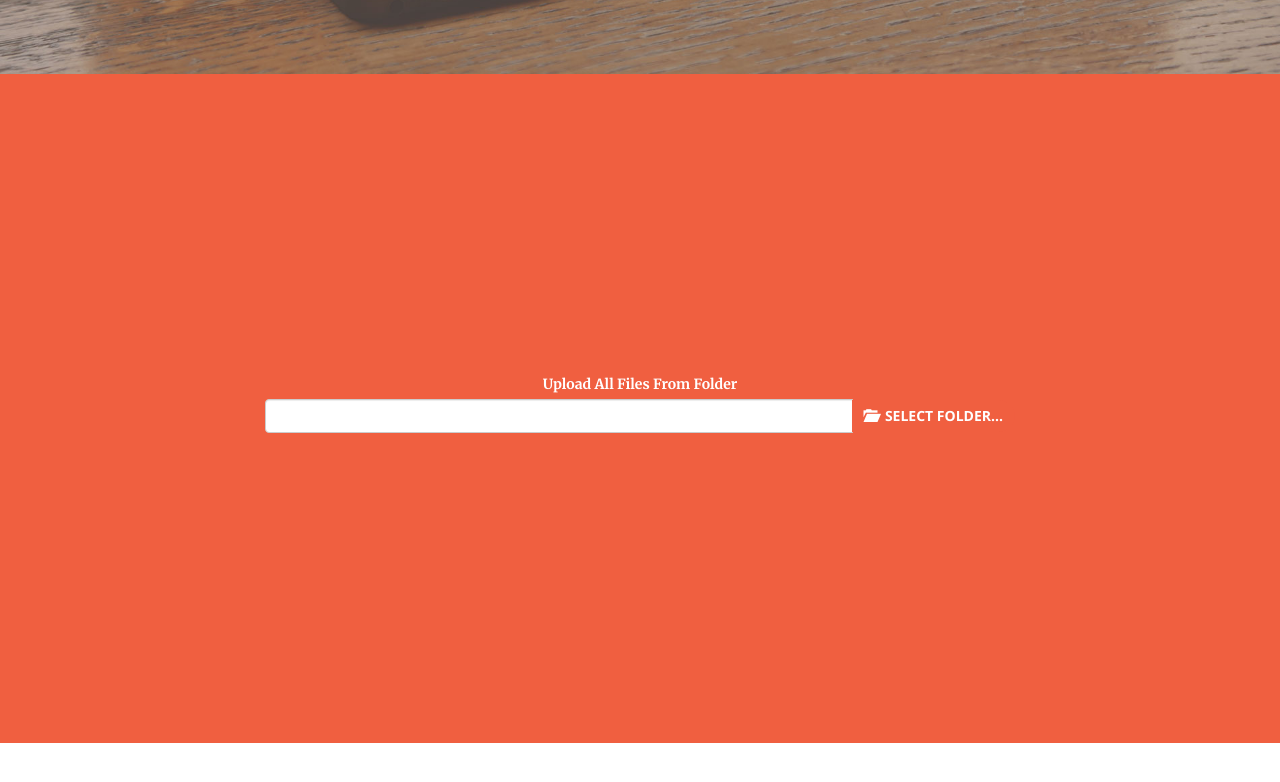
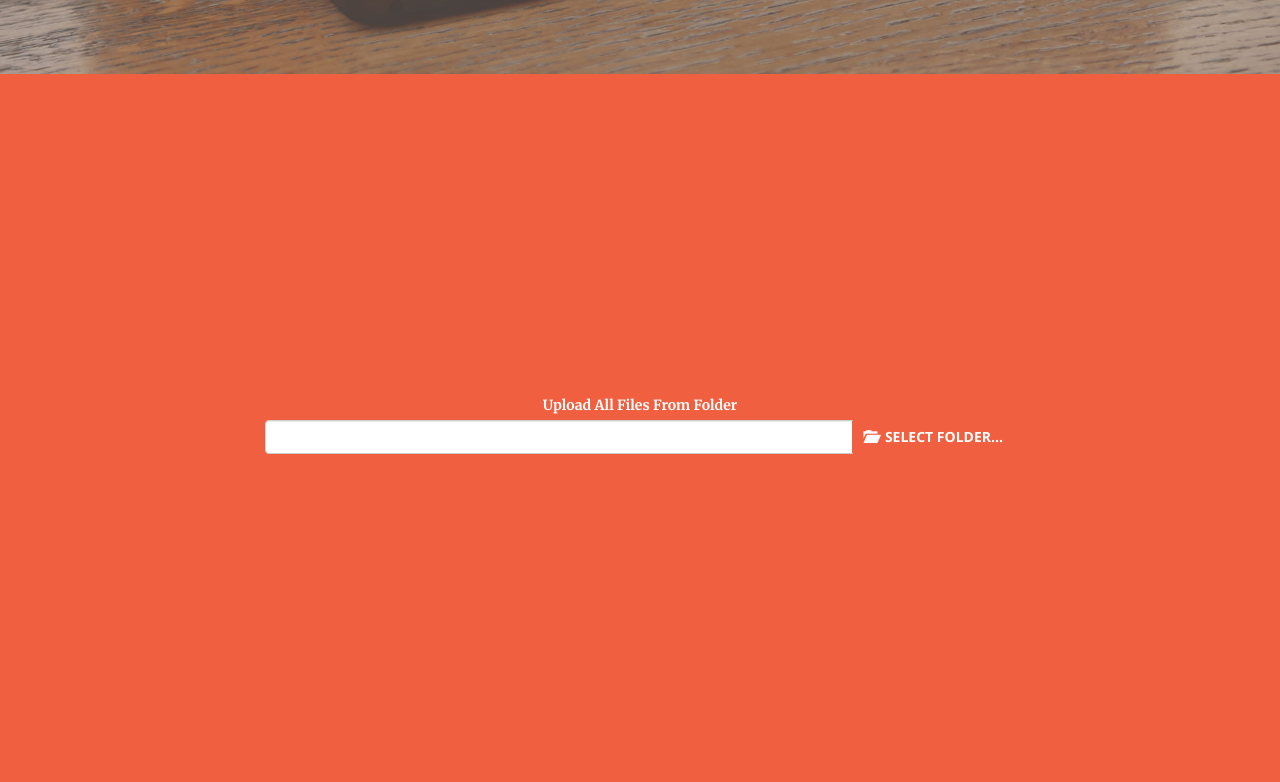
Before and after one commit to sanchezz93/StandardEvaluator, a website: page index.html in a window 1280 px wide. Shown: the part 726-1508 px from the top of the page. Before the commit the page ends 1469 px from the top, so only its background shows below. Drawn offline with nearby package versions, Linux system fonts and the light colour scheme.

Commit message:
Fix section padding to percentage

```diff
--- a/css/creative.css
+++ b/css/creative.css
@@ -53,7 +53,7 @@ p {
   color: rgba(255, 255, 255, 0.7);
 }
 section {
-  padding: 300px 0;
+  padding: 25.1% 0;
 }
 aside {
   padding: 50px 0;
```
